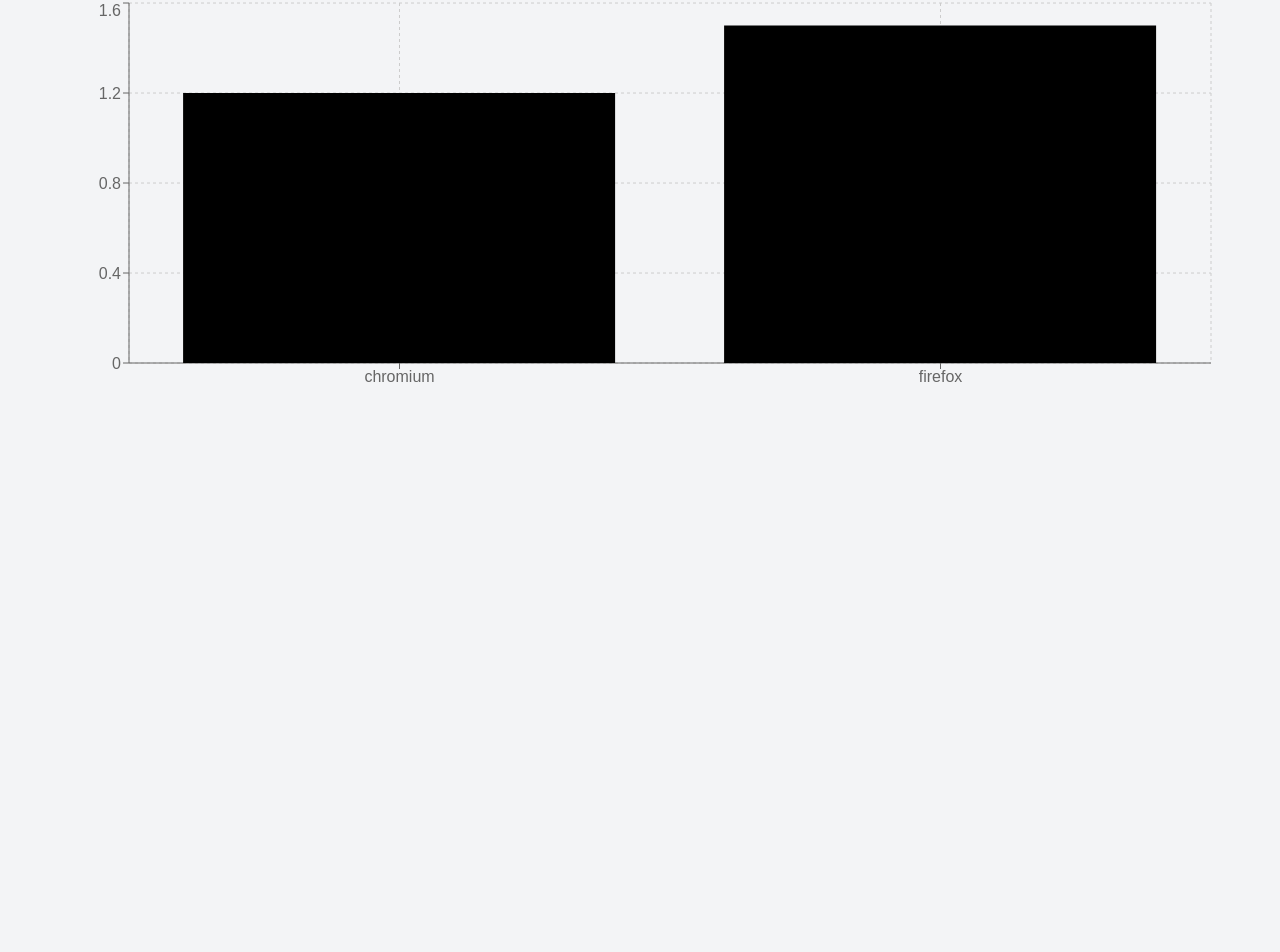
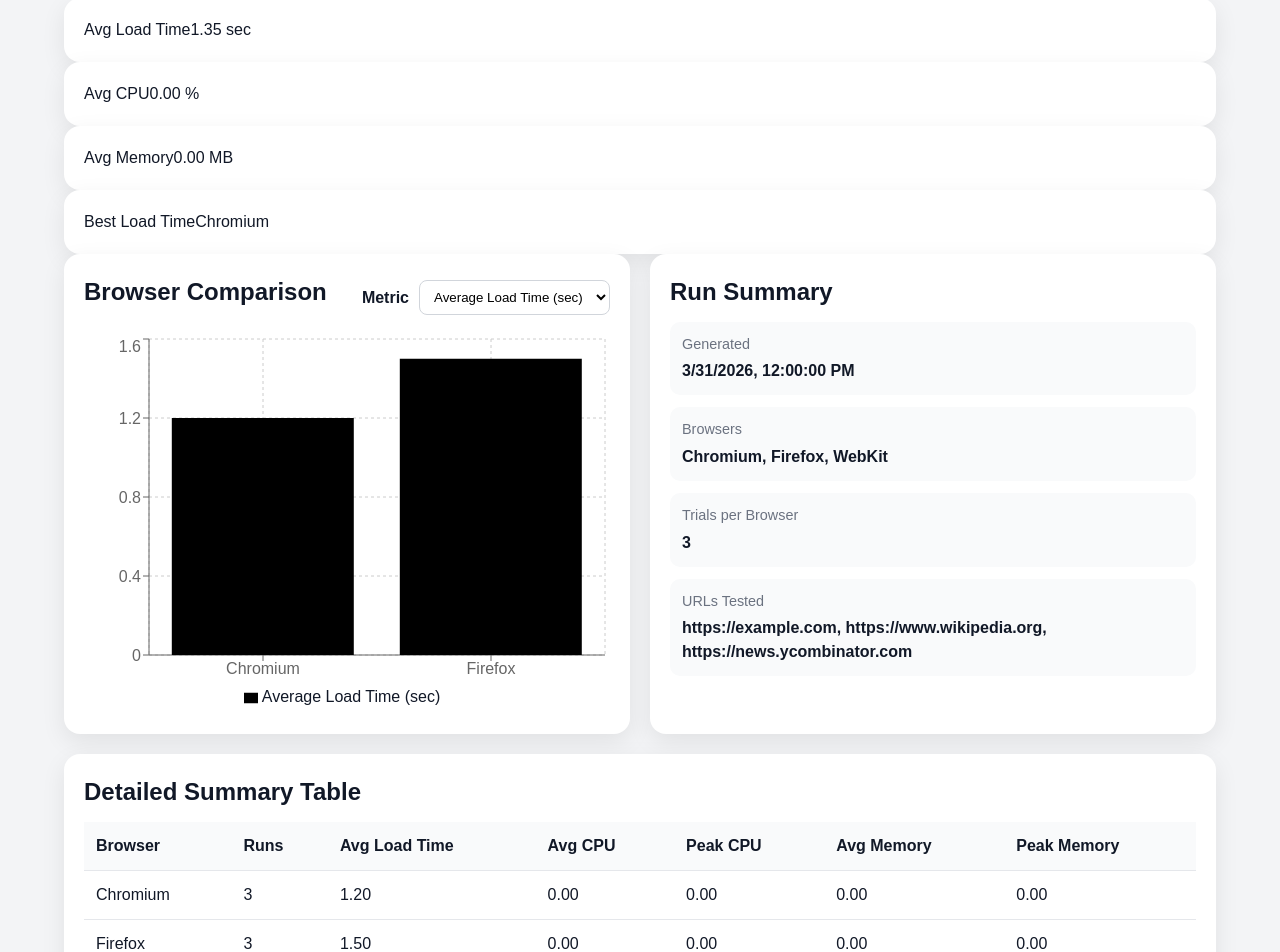
Before and after one commit to BorisMilev8/safe-web-project, a React (Vite) app in the folder frontend/: page / in a window 1280 px wide. Shown: the part 135-1087 px from the top of the page. Before the commit the page ends 800 px from the top, so only its background shows below. Built offline with nearby package versions, Linux system fonts and the light colour scheme.

Commit message:
Refactor BrowserMetricsChart to improve data handling

```diff
--- a/frontend/src/components/BrowserMetricsChart.jsx
+++ b/frontend/src/components/BrowserMetricsChart.jsx
@@ -1,4 +1,4 @@
-import { useEffect, useState } from "react";
+import { useEffect, useMemo, useState } from "react";
 import {
   BarChart,
   Bar,
@@ -7,28 +7,242 @@ import {
   CartesianGrid,
   Tooltip,
   ResponsiveContainer,
+  Legend,
 } from "recharts";
 
+const METRIC_OPTIONS = [
+  { value: "avg_load_time_sec", label: "Average Load Time (sec)" },
+  { value: "avg_cpu_percent", label: "Average CPU (%)" },
+  { value: "peak_cpu_percent", label: "Peak CPU (%)" },
+  { value: "avg_rss_mb", label: "Average Memory (MB)" },
+  { value: "peak_rss_mb", label: "Peak Memory (MB)" },
+];
+
+const DISPLAY_NAMES = {
+  chromium: "Chromium",
+  firefox: "Firefox",
+  webkit: "WebKit",
+};
+
 export default function BrowserMetricsChart() {
-  const [data, setData] = useState([]);
+  const [summaryData, setSummaryData] = useState([]);
+  const [configData, setConfigData] = useState(null);
+  const [generatedAt, setGeneratedAt] = useState("");
+  const [metric, setMetric] = useState("avg_load_time_sec");
+  const [loading, setLoading] = useState(true);
+  const [error, setError] = useState("");
 
   useEffect(() => {
-    fetch("/safe_web_results_real.json")
-      .then((res) => res.json())
-      .then((json) => setData(json.summary || []));
+    async function loadResults() {
+      try {
+        setLoading(true);
+        setError("");
+
+        const response = await fetch("/safe_web_results_real.json");
+        if (!response.ok) {
+          throw new Error("Could not load benchmark results.");
+        }
+
+        const json = await response.json();
+        setSummaryData(Array.isArray(json.summary) ? json.summary : []);
+        setConfigData(json.config || null);
+        setGeneratedAt(json.generated_at || "");
+      } catch (err) {
+        setError(err.message || "Failed to load results.");
+      } finally {
+        setLoading(false);
+      }
+    }
+
+    loadResults();
   }, []);
 
+  const chartData = useMemo(() => {
+    return summaryData.map((item) => ({
+      ...item,
+      browserLabel: DISPLAY_NAMES[item.browser] || item.browser,
+    }));
+  }, [summaryData]);
+
+  const bestBrowser = useMemo(() => {
+    if (!summaryData.length) return "N/A";
+
+    const valid = summaryData.filter(
+      (row) => row.avg_load_time_sec !== null && row.avg_load_time_sec !== undefined
+    );
+
+    if (!valid.length) return "N/A";
+
+    const best = [...valid].sort(
+      (a, b) => a.avg_load_time_sec - b.avg_load_time_sec
+    )[0];
+
+    return DISPLAY_NAMES[best.browser] || best.browser;
+  }, [summaryData]);
+
+  const avgLoadAcrossBrowsers = useMemo(() => {
+    const vals = summaryData
+      .map((row) => row.avg_load_time_sec)
+      .filter((v) => v !== null && v !== undefined);
+    if (!vals.length) return "N/A";
+    return formatValue(vals.reduce((a, b) => a + b, 0) / vals.length);
+  }, [summaryData]);
+
+  const avgCpuAcrossBrowsers = useMemo(() => {
+    const vals = summaryData
+      .map((row) => row.avg_cpu_percent)
+      .filter((v) => v !== null && v !== undefined);
+    if (!vals.length) return "N/A";
+    return formatValue(vals.reduce((a, b) => a + b, 0) / vals.length);
+  }, [summaryData]);
+
+  const avgMemoryAcrossBrowsers = useMemo(() => {
+    const vals = summaryData
+      .map((row) => row.avg_rss_mb)
+      .filter((v) => v !== null && v !== undefined);
+    if (!vals.length) return "N/A";
+    return formatValue(vals.reduce((a, b) => a + b, 0) / vals.length);
+  }, [summaryData]);
+
+  const selectedMetricLabel =
+    METRIC_OPTIONS.find((option) => option.value === metric)?.label || metric;
+
+  if (loading) return <div className="card">Loading benchmark data...</div>;
+  if (error) return <div className="card error">Error: {error}</div>;
+  if (!summaryData.length) return <div className="card">No benchmark data found.</div>;
+
   return (
-    <div style={{ width: "100%", height: 400 }}>
-      <ResponsiveContainer>
-        <BarChart data={data}>
-          <CartesianGrid strokeDasharray="3 3" />
-          <XAxis dataKey="browser" />
-          <YAxis />
-          <Tooltip />
-          <Bar dataKey="avg_load_time_sec" />
-        </BarChart>
-      </ResponsiveContainer>
-    </div>
+    <>
+      <section className="summary-cards">
+        <div className="card stat-card">
+          <span className="stat-label">Avg Load Time</span>
+          <span className="stat-value">{avgLoadAcrossBrowsers} sec</span>
+        </div>
+
+        <div className="card stat-card">
+          <span className="stat-label">Avg CPU</span>
+          <span className="stat-value">{avgCpuAcrossBrowsers} %</span>
+        </div>
+
+        <div className="card stat-card">
+          <span className="stat-label">Avg Memory</span>
+          <span className="stat-value">{avgMemoryAcrossBrowsers} MB</span>
+        </div>
+
+        <div className="card stat-card">
+          <span className="stat-label">Best Load Time</span>
+          <span className="stat-value">{bestBrowser}</span>
+        </div>
+      </section>
+
+      <section className="dashboard-grid">
+        <div className="card">
+          <div className="card-header">
+            <h2>Browser Comparison</h2>
+
+            <div className="control-group">
+              <label htmlFor="metric-select">Metric</label>
+              <select
+                id="metric-select"
+                value={metric}
+                onChange={(e) => setMetric(e.target.value)}
+              >
+                {METRIC_OPTIONS.map((option) => (
+                  <option key={option.value} value={option.value}>
+                    {option.label}
+                  </option>
+                ))}
+              </select>
+            </div>
+          </div>
+
+          <div className="chart-wrap">
+            <ResponsiveContainer width="100%" height={380}>
+              <BarChart data={chartData}>
+                <CartesianGrid strokeDasharray="3 3" />
+                <XAxis dataKey="browserLabel" />
+                <YAxis />
+                <Tooltip formatter={(value) => formatValue(value)} />
+                <Legend />
+                <Bar dataKey={metric} name={selectedMetricLabel} />
+              </BarChart>
+            </ResponsiveContainer>
+          </div>
+        </div>
+
+        <div className="card">
+          <h2>Run Summary</h2>
+          <div className="meta-grid">
+            <div className="meta-item">
+              <span className="meta-label">Generated</span>
+              <span className="meta-value">
+                {generatedAt ? new Date(generatedAt).toLocaleString() : "N/A"}
+              </span>
+            </div>
+
+            <div className="meta-item">
+              <span className="meta-label">Browsers</span>
+              <span className="meta-value">
+                {configData?.browsers?.map((b) => DISPLAY_NAMES[b] || b).join(", ") ||
+                  "N/A"}
+              </span>
+            </div>
+
+            <div className="meta-item">
+              <span className="meta-label">Trials per Browser</span>
+              <span className="meta-value">
+                {configData?.trials_per_browser ?? "N/A"}
+              </span>
+            </div>
+
+            <div className="meta-item">
+              <span className="meta-label">URLs Tested</span>
+              <span className="meta-value">
+                {configData?.urls_tested?.join(", ") ?? "N/A"}
+              </span>
+            </div>
+          </div>
+        </div>
+
+        <div className="card full-width">
+          <h2>Detailed Summary Table</h2>
+          <div className="table-wrap">
+            <table>
+              <thead>
+                <tr>
+                  <th>Browser</th>
+                  <th>Runs</th>
+                  <th>Avg Load Time</th>
+                  <th>Avg CPU</th>
+                  <th>Peak CPU</th>
+                  <th>Avg Memory</th>
+                  <th>Peak Memory</th>
+                </tr>
+              </thead>
+              <tbody>
+                {summaryData.map((row) => (
+                  <tr key={row.browser}>
+                    <td>{DISPLAY_NAMES[row.browser] || row.browser}</td>
+                    <td>{row.runs ?? "N/A"}</td>
+                    <td>{formatValue(row.avg_load_time_sec)}</td>
+                    <td>{formatValue(row.avg_cpu_percent)}</td>
+                    <td>{formatValue(row.peak_cpu_percent)}</td>
+                    <td>{formatValue(row.avg_rss_mb)}</td>
+                    <td>{formatValue(row.peak_rss_mb)}</td>
+                  </tr>
+                ))}
+              </tbody>
+            </table>
+          </div>
+        </div>
+      </section>
+    </>
   );
 }
+
+function formatValue(value) {
+  if (value === null || value === undefined || Number.isNaN(Number(value))) {
+    return "N/A";
+  }
+  return Number(value).toFixed(2);
+}
```
